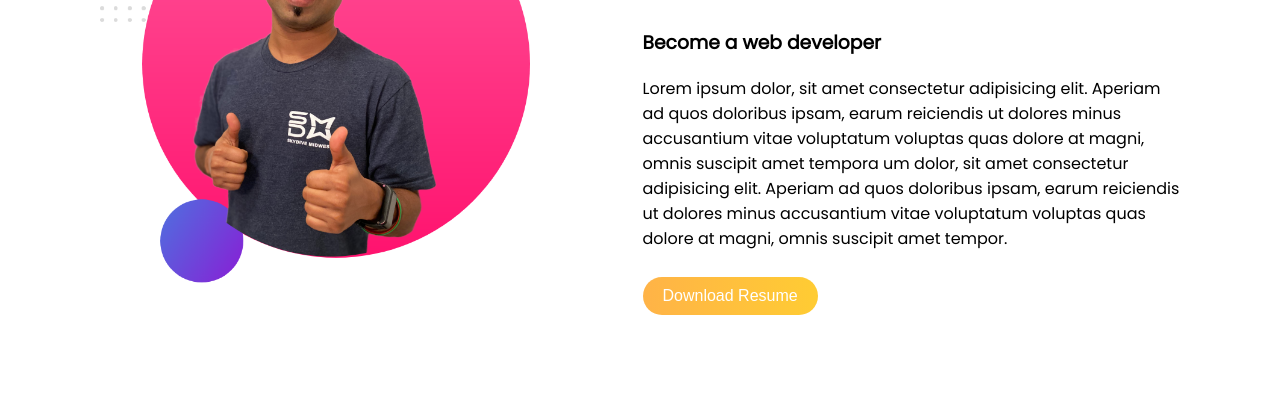
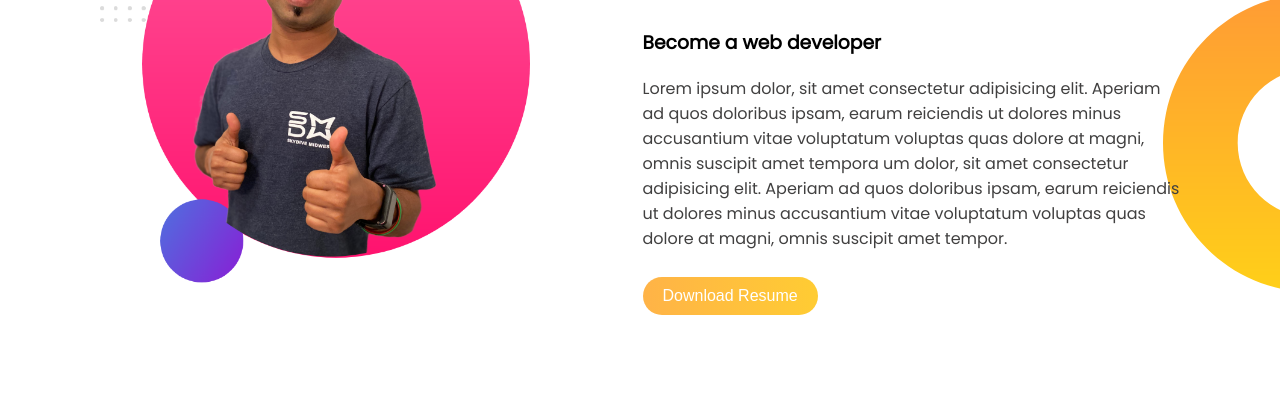
Before and after one commit to kmrajibfaysal/dev-portfolio-001, a plain HTML site: page index.html in a window 1280 px wide. Shown: the part 766-1181 px from the top of the page. Drawn offline with Linux system fonts and the light colour scheme.

Commit message:
added dream area background

```diff
--- a/style.css
+++ b/style.css
@@ -3,6 +3,10 @@
 body {
   font-family: 'Poppins', sans-serif;
   margin: 0;
+}
+
+p {
+    color: rgb(65, 64, 64)
 }
 
 h1 {
@@ -45,10 +49,13 @@ h1 {
 }
 
 #left-padding {
-    padding-left: 5px;
-    padding-right: 100px;
+  padding-left: 5px;
+  padding-right: 100px;
 }
 
 .dream-area {
-    display: flex;
+  display: flex;
+  background-image: url('./images/dream-bg.png');
+  background-repeat: no-repeat;
+  background-position: right;
 }
```
